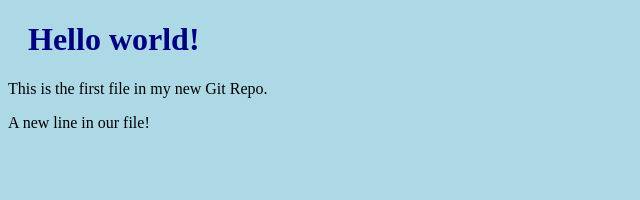
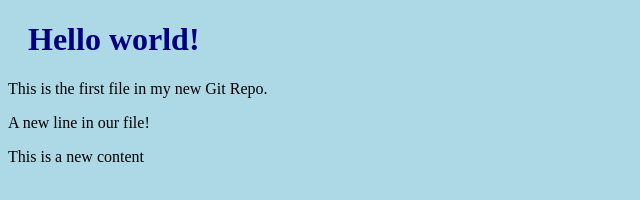
Before and after one commit to AyaXinhGai/demo, a plain HTML site: page index.html in a window 1280 px wide. Shown: the whole page, without its empty margins (0-640 px from the left). Drawn offline with Linux system fonts and the light colour scheme.

Commit message:
This is a new contene

```diff
--- a/index.html
+++ b/index.html
@@ -8,5 +8,6 @@
         <h1>Hello world!</h1>
         <p>This is the first file in my new Git Repo.</p>
         <p>A new line in our file!</p>
+        <p>This is a new content</p>
     </body>
 </html>
```
